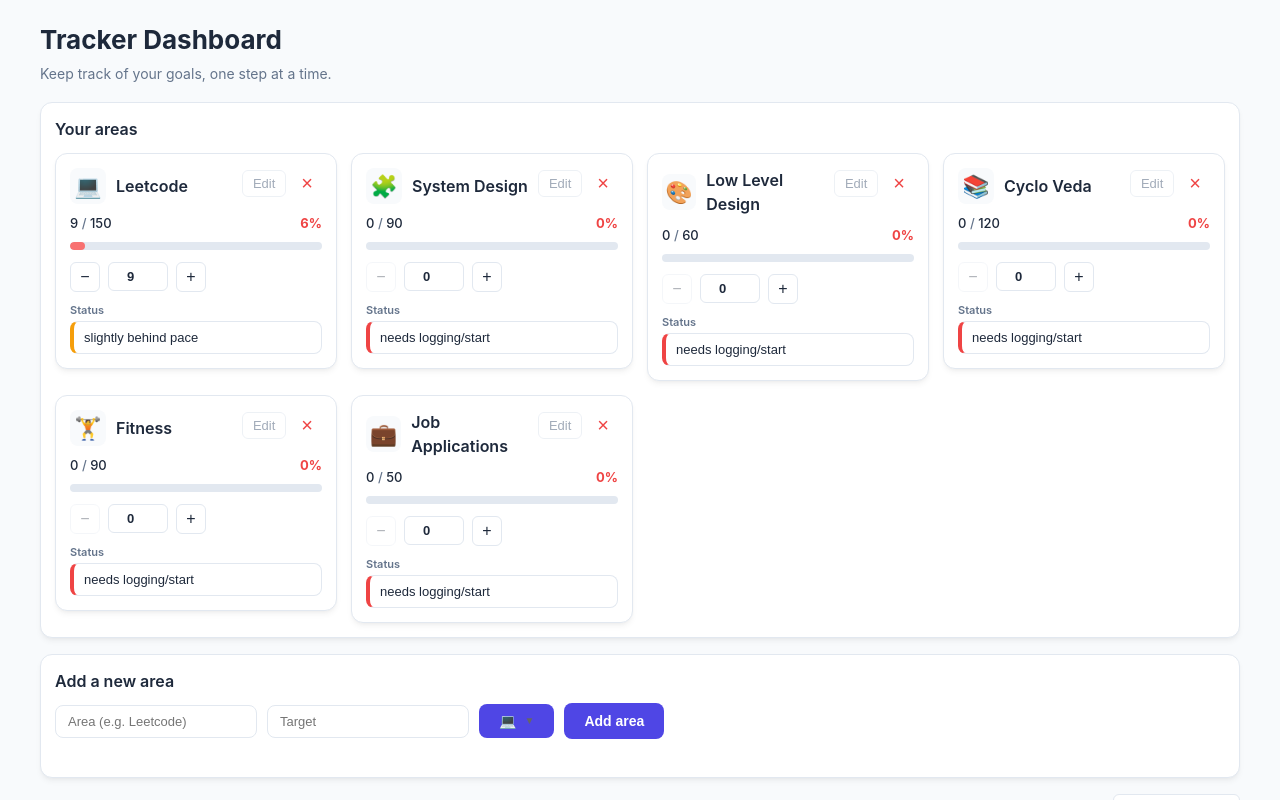
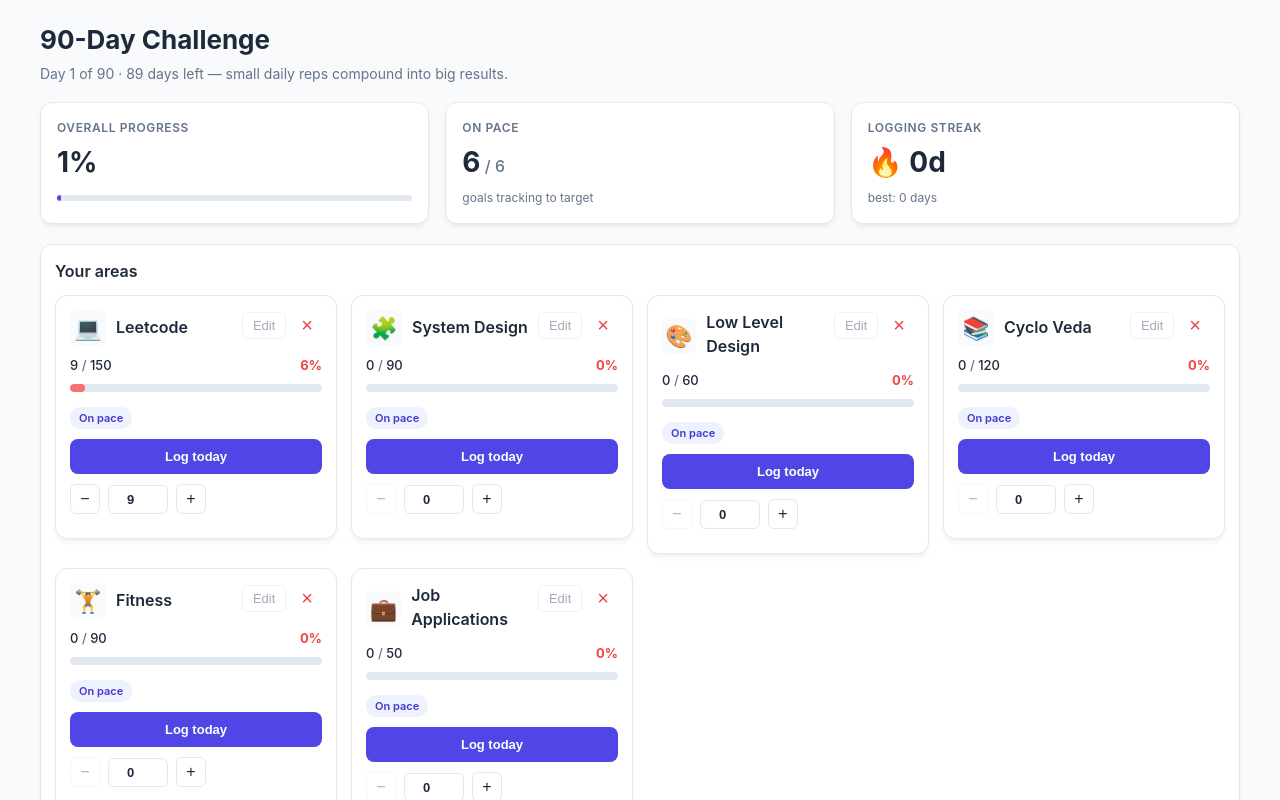
Before and after one commit to rhish9h/planner, a React (Vite) app in the folder frontend/: page / in a window 1280 px wide. Shown: the top 800 px of the page. Built offline with nearby package versions, Linux system fonts and the light colour scheme.

Commit message:
add progress tracking with pace indicators, streaks, summary stats, and local storage persistence

```diff
--- a/frontend/src/components/dashboard/Dashboard.tsx
+++ b/frontend/src/components/dashboard/Dashboard.tsx
@@ -1,38 +1,69 @@
-import { useState } from "react";
+import { useMemo, useState } from "react";
 import Scorecard, { type ScorecardData } from "../scorecard/Scorecard";
 import ChallengeCalendar from "../calendar/ChallengeCalendar";
 import IconPicker from "../iconPicker/IconPicker";
 import { iconOptions } from "../iconPicker/iconOptions";
+import { useLocalStorage } from "../../hooks/useLocalStorage";
+import { computeCurrentStreak, computeBestStreak, daysBetween, todayKey } from "../../utils/date";
+import { computePace } from "../../utils/pace";
+
+const TOTAL_DAYS = 90
 
 const initialData: ScorecardData[] = [
-  { id: "1", area: "Leetcode", icon: "💻", current: 9, target: 150, history: [], status: "slightly behind pace" },
-  { id: "2", area: "System Design", icon: "🧩", current: 0, target: 90, history: [], status: "needs logging/start" },
-  { id: "3", area: "Low Level Design", icon: "🎨", current: 0, target: 60, history: [], status: "needs logging/start" },
-  { id: "4", area: "Cyclo Veda", icon: "📚", current: 0, target: 120, history: [], status: "needs logging/start" },
-  { id: "5", area: "Fitness", icon: "🏋️", current: 0, target: 90, history: [], status: "needs logging/start" },
-  { id: "6", area: "Job Applications", icon: "💼", current: 0, target: 50, history: [], status: "needs logging/start" },
+  { id: "1", area: "Leetcode", icon: "💻", current: 9, target: 150, history: [] },
+  { id: "2", area: "System Design", icon: "🧩", current: 0, target: 90, history: [] },
+  { id: "3", area: "Low Level Design", icon: "🎨", current: 0, target: 60, history: [] },
+  { id: "4", area: "Cyclo Veda", icon: "📚", current: 0, target: 120, history: [] },
+  { id: "5", area: "Fitness", icon: "🏋️", current: 0, target: 90, history: [] },
+  { id: "6", area: "Job Applications", icon: "💼", current: 0, target: 50, history: [] },
 ]
 
 const Dashboard = () => {
-  const [scorecards, setScorecards] = useState<ScorecardData[]>(initialData)
+  const [scorecards, setScorecards] = useLocalStorage<ScorecardData[]>("tracker.scorecards", initialData)
   const [newArea, setNewArea] = useState("")
   const [newTarget, setNewTarget] = useState("")
   const [newIcon, setNewIcon] = useState(iconOptions[0])
-  const [challengeStart, setChallengeStart] = useState(() => {
-    const d = new Date()
-    d.setHours(0, 0, 0, 0)
-    return d
-  })
+  const [challengeStartKey, setChallengeStartKey] = useLocalStorage<string>("tracker.challengeStart", () => todayKey())
+
+  const challengeStart = useMemo(() => {
+    const [y, m, d] = challengeStartKey.split("-").map(Number)
+    return new Date(y, (m || 1) - 1, d || 1)
+  }, [challengeStartKey])
+
+  const daysElapsed = useMemo(() => {
+    return Math.min(TOTAL_DAYS, Math.max(0, daysBetween(challengeStart, new Date()) + 1))
+  }, [challengeStart])
+
+  const summary = useMemo(() => {
+    const totalGoals = scorecards.length
+    const overallPct = totalGoals === 0
+      ? 0
+      : Math.round(
+          scorecards.reduce((sum, card) => sum + Math.min(100, card.target > 0 ? (card.current / card.target) * 100 : 0), 0) / totalGoals
+        )
+
+    const onPaceCount = scorecards.filter(card => {
+      const { className } = computePace(card.current, card.target, daysElapsed, TOTAL_DAYS)
+      return className === "complete" || className === "ahead" || className === "on-pace"
+    }).length
+
+    const allHistoryDays = Array.from(new Set(scorecards.flatMap(card => card.history)))
+    const currentStreak = computeCurrentStreak(allHistoryDays)
+    const bestStreak = computeBestStreak(allHistoryDays)
+
+    return {
+      totalGoals,
+      overallPct,
+      onPaceCount,
+      currentStreak,
+      bestStreak,
+      daysRemaining: Math.max(0, TOTAL_DAYS - daysElapsed),
+    }
+  }, [scorecards, daysElapsed])
 
   const handleUpdate = (id: string, current: number) => {
     setScorecards(prev => prev.map(card =>
       card.id === id ? { ...card, current } : card
-    ))
-  }
-
-  const handleStatusChange = (id: string, status: string) => {
-    setScorecards(prev => prev.map(card =>
-      card.id === id ? { ...card, status } : card
     ))
   }
 
@@ -59,17 +90,8 @@ const Dashboard = () => {
     ))
   }
 
-  const formatDateLocal = (d: Date) => {
-    const year = d.getFullYear()
-    const month = String(d.getMonth() + 1).padStart(2, "0")
-    const day = String(d.getDate()).padStart(2, "0")
-    return `${year}-${month}-${day}`
-  }
-
-  const todaysDate = () => formatDateLocal(new Date())
-
   const handleLogDate = (id: string) => {
-    const dateKey = todaysDate()
+    const dateKey = todayKey()
     setScorecards(prev => prev.map(card =>
       card.id === id ? { ...card, history: [...card.history, dateKey] } : card
     ))
@@ -94,7 +116,6 @@ const Dashboard = () => {
       current: 0,
       target,
       history: [],
-      status: "needs logging/start"
     }
 
     setScorecards(prev => [...prev, newScorecard])
@@ -107,10 +128,34 @@ const Dashboard = () => {
     <div className="dashboard">
       <header className="dashboard-header">
         <div>
-          <h1>Tracker Dashboard</h1>
-          <p className="dashboard-subtitle">Keep track of your goals, one step at a time.</p>
+          <h1>90-Day Challenge</h1>
+          <p className="dashboard-subtitle">
+            Day {daysElapsed} of {TOTAL_DAYS} · {summary.daysRemaining} days left — small daily reps compound into big results.
+          </p>
         </div>
       </header>
+
+      {scorecards.length > 0 && (
+        <section className="dashboard-summary">
+          <div className="summary-card">
+            <span className="summary-label">Overall progress</span>
+            <span className="summary-value">{summary.overallPct}%</span>
+            <div className="summary-progress-bar">
+              <div className="summary-progress-fill" style={{ width: `${summary.overallPct}%` }} />
+            </div>
+          </div>
+          <div className="summary-card">
+            <span className="summary-label">On pace</span>
+            <span className="summary-value">{summary.onPaceCount}<span className="summary-value-of"> / {summary.totalGoals}</span></span>
+            <p className="summary-hint">goals tracking to target</p>
+          </div>
+          <div className="summary-card">
+            <span className="summary-label">Logging streak</span>
+            <span className="summary-value">🔥 {summary.currentStreak}d</span>
+            <p className="summary-hint">best: {summary.bestStreak} days</p>
+          </div>
+        </section>
+      )}
 
       <section className="scorecard-section">
         <h2 className="scorecard-section-title">Your areas</h2>
@@ -120,8 +165,9 @@ const Dashboard = () => {
               <Scorecard
                 key={card.id}
                 data={card}
+                daysElapsed={daysElapsed}
+                totalDays={TOTAL_DAYS}
                 onUpdate={handleUpdate}
-                onStatusChange={handleStatusChange}
                 onIconChange={handleIconChange}
                 onAreaChange={handleAreaChange}
                 onTargetChange={handleTargetChange}
@@ -169,17 +215,12 @@ const Dashboard = () => {
             Start date
             <input
               type="date"
-              value={formatDateLocal(challengeStart)}
-              onChange={(e) => {
-                const [y, m, day] = e.target.value.split("-").map(Number)
-                const d = new Date(y, (m || 1) - 1, day || 1)
-                d.setHours(0, 0, 0, 0)
-                setChallengeStart(d)
-              }}
+              value={challengeStartKey}
+              onChange={(e) => setChallengeStartKey(e.target.value)}
             />
           </label>
         </div>
-        <ChallengeCalendar startDate={challengeStart} scorecards={scorecards} />
+        <ChallengeCalendar startDate={challengeStart} totalDays={TOTAL_DAYS} scorecards={scorecards} />
       </section>
     </div>
   )
--- a/frontend/src/components/scorecard/Scorecard.tsx
+++ b/frontend/src/components/scorecard/Scorecard.tsx
@@ -1,5 +1,7 @@
 import { useState } from "react";
 import IconPicker from "../iconPicker/IconPicker";
+import { computePace } from "../../utils/pace";
+import { computeCurrentStreak, computeBestStreak, todayKey } from "../../utils/date";
 
 export interface ScorecardData {
   id: string
@@ -7,14 +9,14 @@ export interface ScorecardData {
   icon: string
   current: number
   target: number
-  status: string
   history: string[]
 }
 
 interface ScorecardProps {
   data: ScorecardData
+  daysElapsed: number
+  totalDays: number
   onUpdate: (id: string, current: number) => void
-  onStatusChange: (id: string, status: string) => void
   onIconChange: (id: string, icon: string) => void
   onAreaChange: (id: string, area: string) => void
   onTargetChange: (id: string, target: number) => void
@@ -23,8 +25,6 @@ interface ScorecardProps {
   onRemoveDate: (id: string) => void
 }
 
-const statusSuggestions = ["on pace", "slightly behind pace", "needs logging/start", "ahead of pace", "completed"]
-
 const getProgressClass = (percentage: number) => {
   if (percentage >= 100) return "complete"
   if (percentage >= 75) return "high"
@@ -32,21 +32,15 @@ const getProgressClass = (percentage: number) => {
   return "low"
 }
 
-const getStatusClass = (status: string) => {
-  const s = status.toLowerCase()
-  if (s.includes("complete")) return "status-complete"
-  if (s.includes("ahead") || s.includes("on pace")) return "status-good"
-  if (s.includes("behind")) return "status-warning"
-  if (s.includes("need")) return "status-danger"
-  return ""
-}
-
-const Scorecard = ({ data, onUpdate, onStatusChange, onIconChange, onAreaChange, onTargetChange, onDelete, onLogDate, onRemoveDate }: ScorecardProps) => {
+const Scorecard = ({ data, daysElapsed, totalDays, onUpdate, onIconChange, onAreaChange, onTargetChange, onDelete, onLogDate, onRemoveDate }: ScorecardProps) => {
   const [isEditing, setIsEditing] = useState(false)
   const percentage = data.target > 0 ? Math.round((data.current / data.target) * 100) : 0
   const progressClass = getProgressClass(percentage)
-  const statusClass = getStatusClass(data.status)
   const isCompleted = percentage === 100
+  const pace = computePace(data.current, data.target, daysElapsed, totalDays)
+  const currentStreak = computeCurrentStreak(data.history)
+  const bestStreak = computeBestStreak(data.history)
+  const loggedToday = data.history.includes(todayKey())
 
   const handleIncrement = () => {
     onUpdate(data.id, data.current + 1)
@@ -74,7 +68,14 @@ const Scorecard = ({ data, onUpdate, onStatusChange, onIconChange, onAreaChange,
           <span className="scorecard-icon">{data.icon}</span>
           <div className="scorecard-title-text">
             <h3>{data.area}</h3>
-            {isCompleted && <span className="completed-badge">✓ Done</span>}
+            <div className="scorecard-badges">
+              {isCompleted && <span className="completed-badge">✓ Done</span>}
+              {!isCompleted && currentStreak > 0 && (
+                <span className="streak-badge" title={`Best streak: ${bestStreak} day${bestStreak === 1 ? "" : "s"}`}>
+                  🔥 {currentStreak}-day streak
+                </span>
+              )}
+            </div>
           </div>
         </div>
         <div className="scorecard-actions">
@@ -130,6 +131,18 @@ const Scorecard = ({ data, onUpdate, onStatusChange, onIconChange, onAreaChange,
         <div className={`progress-fill ${progressClass}`} style={{ width: `${percentage}%` }} />
       </div>
 
+      <span className={`pace-badge pace-${pace.className}`}>{pace.label}</span>
+
+      {!isCompleted && (
+        <button
+          className={`log-today-button ${loggedToday ? "logged" : ""}`}
+          onClick={handleIncrement}
+          aria-label="Log today's progress"
+        >
+          {loggedToday ? "✓ Logged today — add more" : "Log today"}
+        </button>
+      )}
+
       <div className="scorecard-controls">
         <button
           className="control-button"
@@ -155,24 +168,8 @@ const Scorecard = ({ data, onUpdate, onStatusChange, onIconChange, onAreaChange,
         >
           +
         </button>
+        {bestStreak > 0 && <span className="best-streak-note">Best streak: {bestStreak}d</span>}
       </div>
-
-      <label className="status-label" htmlFor={`status-${data.id}`}>Status</label>
-      <input
-        id={`status-${data.id}`}
-        list={`status-suggestions-${data.id}`}
-        type="text"
-        className={`status-input ${statusClass}`}
-        value={data.status}
-        onChange={(e) => onStatusChange(data.id, e.target.value)}
-        placeholder="Update status"
-      />
-      <datalist id={`status-suggestions-${data.id}`}>
-        {statusSuggestions.map(s => (
-          <option key={s} value={s} />
-        ))}
-      </datalist>
-
     </div>
   )
 }
--- /dev/null
+++ b/frontend/src/hooks/useLocalStorage.ts
@@ -0,0 +1,23 @@
+import { useEffect, useState } from "react"
+
+export function useLocalStorage<T>(key: string, initialValue: T | (() => T)) {
+  const [value, setValue] = useState<T>(() => {
+    try {
+      const stored = window.localStorage.getItem(key)
+      if (stored !== null) return JSON.parse(stored) as T
+    } catch {
+      // ignore corrupted storage and fall back to initial value
+    }
+    return initialValue instanceof Function ? initialValue() : initialValue
+  })
+
+  useEffect(() => {
+    try {
+      window.localStorage.setItem(key, JSON.stringify(value))
+    } catch {
+      // storage may be full or unavailable; fail silently
+    }
+  }, [key, value])
+
+  return [value, setValue] as const
+}
--- a/frontend/src/index.css
+++ b/frontend/src/index.css
@@ -164,20 +164,6 @@ body {
   border-radius: 6px;
   text-align: center;
   font-size: 14px;
-}
-
-.status-input {
-  width: 100%;
-  padding: 8px 12px;
-  border: 1px solid #ddd;
-  border-radius: 6px;
-  font-size: 13px;
-  color: #666;
-}
-
-.status-input:focus {
-  outline: none;
-  border-color: #4f46e5;
 }
 
 .scorecard-title {
@@ -355,7 +341,19 @@ body {
   display: grid;
   grid-template-columns: repeat(3, 1fr);
   gap: 16px;
-  margin-bottom: 24px;
+  margin-bottom: 20px;
+}
+
+.summary-value-of {
+  font-size: 16px;
+  font-weight: 500;
+  color: var(--muted);
+}
+
+.summary-hint {
+  font-size: 12px;
+  color: var(--muted);
+  margin-top: 2px;
 }
 
 .summary-card {
@@ -703,46 +701,102 @@ body {
   color: var(--text);
 }
 
-.status-label {
+.scorecard-badges {
+  display: flex;
+  align-items: center;
+  gap: 6px;
+  flex-wrap: wrap;
+}
+
+.streak-badge {
+  display: inline-flex;
+  align-items: center;
+  gap: 3px;
+  font-size: 10px;
+  font-weight: 600;
+  color: #b45309;
+  background: #fffbeb;
+  border-radius: 999px;
+  padding: 1px 6px;
+  width: fit-content;
+}
+
+.pace-badge {
+  display: inline-flex;
+  align-items: center;
   font-size: 11px;
   font-weight: 600;
-  color: var(--muted);
-  margin-bottom: 3px;
-  display: block;
+  padding: 3px 9px;
+  border-radius: 999px;
+  margin-bottom: 10px;
 }
 
-.status-input {
-  width: 100%;
-  padding: 8px 10px;
-  border: 1px solid var(--border);
-  border-left: 4px solid transparent;
-  border-radius: 8px;
-  font-size: 13px;
-  color: var(--text);
-  background: var(--card);
-  transition: border-color 0.15s ease, box-shadow 0.15s ease;
+.pace-badge.pace-complete {
+  color: var(--success);
+  background: #ecfdf5;
 }
 
-.status-input:focus {
-  outline: none;
-  border-color: var(--primary);
-  box-shadow: 0 0 0 3px rgba(79, 70, 229, 0.1);
+.pace-badge.pace-ahead {
+  color: #0f766e;
+  background: #ecfdf5;
 }
 
-.status-input.status-danger {
-  border-left-color: var(--danger);
+.pace-badge.pace-on-pace {
+  color: var(--primary-dark);
+  background: #eef2ff;
 }
 
-.status-input.status-warning {
-  border-left-color: var(--warning);
+.pace-badge.pace-behind {
+  color: #b45309;
+  background: #fffbeb;
 }
 
-.status-input.status-good {
-  border-left-color: var(--high);
+.pace-badge.pace-attention {
+  color: #9a3412;
+  background: #fff7ed;
 }
 
-.status-input.status-complete {
-  border-left-color: var(--success);
+.pace-badge.pace-upcoming {
+  color: var(--muted);
+  background: var(--bg);
+}
+
+.log-today-button {
+  width: 100%;
+  padding: 10px 12px;
+  margin-bottom: 10px;
+  border: none;
+  border-radius: 8px;
+  background: var(--primary);
+  color: white;
+  font-size: 13px;
+  font-weight: 600;
+  cursor: pointer;
+  transition: background 0.15s ease, transform 0.1s ease;
+}
+
+.log-today-button:hover {
+  background: var(--primary-dark);
+}
+
+.log-today-button:active {
+  transform: scale(0.98);
+}
+
+.log-today-button.logged {
+  background: #ecfdf5;
+  color: var(--success);
+}
+
+.log-today-button.logged:hover {
+  background: #d1fae5;
+}
+
+.best-streak-note {
+  font-size: 11px;
+  color: var(--muted);
+  white-space: nowrap;
+  margin-left: auto;
 }
 
 .empty-state {
--- /dev/null
+++ b/frontend/src/utils/date.ts
@@ -0,0 +1,61 @@
+export const MS_PER_DAY = 86_400_000
+
+export const formatDateLocal = (d: Date) => {
+  const year = d.getFullYear()
+  const month = String(d.getMonth() + 1).padStart(2, "0")
+  const day = String(d.getDate()).padStart(2, "0")
+  return `${year}-${month}-${day}`
+}
+
+export const startOfDay = (d: Date) => {
+  const copy = new Date(d)
+  copy.setHours(0, 0, 0, 0)
+  return copy
+}
+
+export const todayKey = () => formatDateLocal(new Date())
+
+export const daysBetween = (from: Date, to: Date) => {
+  return Math.floor((startOfDay(to).getTime() - startOfDay(from).getTime()) / MS_PER_DAY)
+}
+
+/**
+ * Longest run of consecutive logged days ending today or yesterday (a "live" streak).
+ * A streak that hasn't been logged today or yesterday is considered broken (0).
+ */
+export const computeCurrentStreak = (history: string[]) => {
+  if (history.length === 0) return 0
+  const logged = new Set(history)
+  const today = startOfDay(new Date())
+  const cursor = new Date(today)
+
+  if (!logged.has(formatDateLocal(cursor))) {
+    cursor.setDate(cursor.getDate() - 1)
+    if (!logged.has(formatDateLocal(cursor))) return 0
+  }
+
+  let streak = 0
+  while (logged.has(formatDateLocal(cursor))) {
+    streak += 1
+    cursor.setDate(cursor.getDate() - 1)
+  }
+  return streak
+}
+
+export const computeBestStreak = (history: string[]) => {
+  if (history.length === 0) return 0
+  const uniqueDays = Array.from(new Set(history)).sort()
+  let best = 1
+  let current = 1
+  for (let i = 1; i < uniqueDays.length; i++) {
+    const prev = new Date(uniqueDays[i - 1])
+    const curr = new Date(uniqueDays[i])
+    if (daysBetween(prev, curr) === 1) {
+      current += 1
+      best = Math.max(best, current)
+    } else {
+      current = 1
+    }
+  }
+  return best
+}
--- /dev/null
+++ b/frontend/src/utils/pace.ts
@@ -0,0 +1,25 @@
+export type PaceClass = "complete" | "ahead" | "on-pace" | "behind" | "attention" | "upcoming"
+
+export interface Pace {
+  label: string
+  className: PaceClass
+}
+
+export const computePace = (current: number, target: number, daysElapsed: number, totalDays: number): Pace => {
+  if (target > 0 && current >= target) {
+    return { label: "Completed", className: "complete" }
+  }
+
+  if (daysElapsed <= 0) {
+    return { label: "Starts soon", className: "upcoming" }
+  }
+
+  const actualPct = target > 0 ? (current / target) * 100 : 0
+  const expectedPct = Math.min(100, (daysElapsed / totalDays) * 100)
+  const delta = actualPct - expectedPct
+
+  if (delta >= 15) return { label: "Ahead of pace", className: "ahead" }
+  if (delta >= -10) return { label: "On pace", className: "on-pace" }
+  if (delta >= -30) return { label: "Slightly behind", className: "behind" }
+  return { label: "Needs attention", className: "attention" }
+}
```
Also changed, not shown: frontend/src/components/calendar/ChallengeCalendar.tsx (+1 -9 lines).
